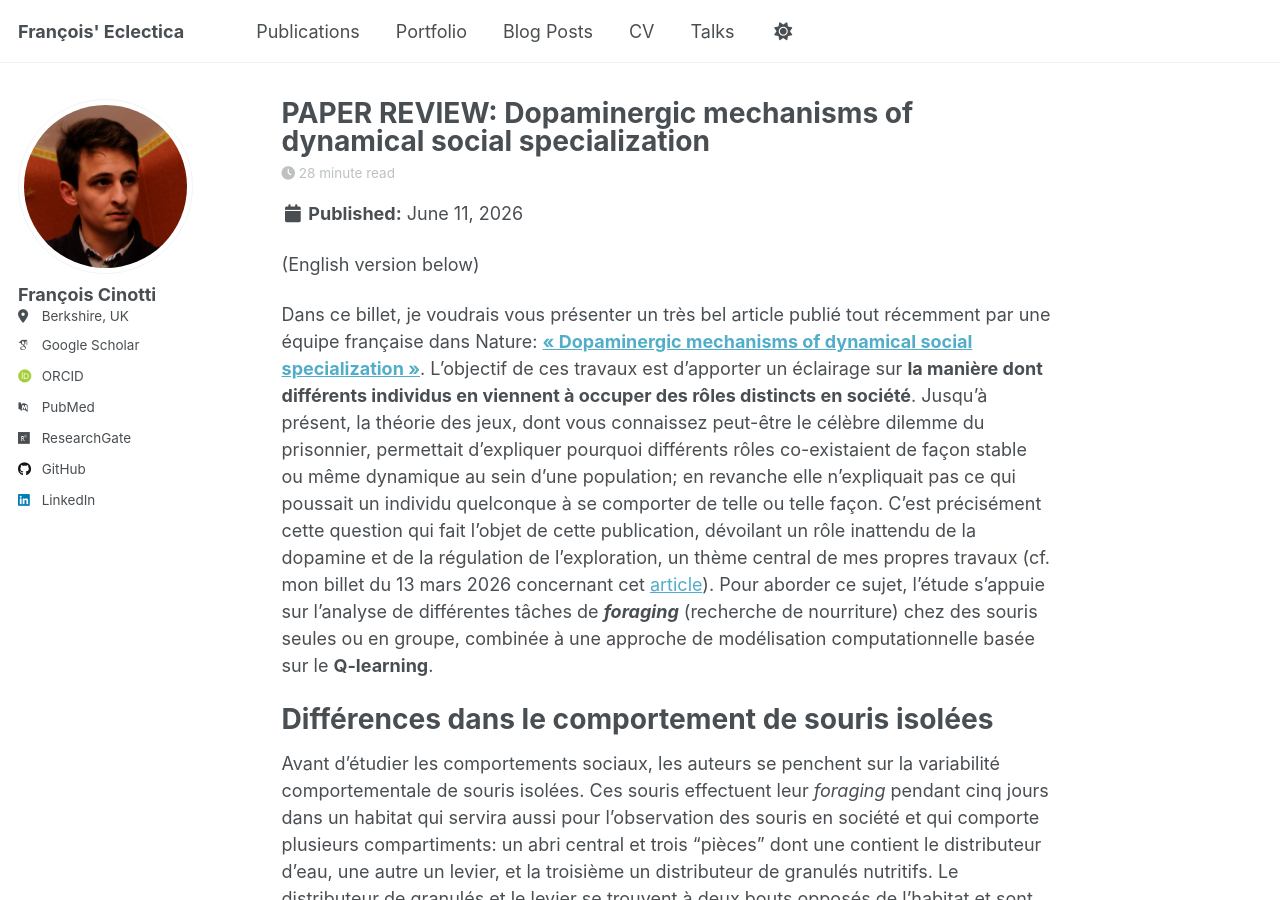
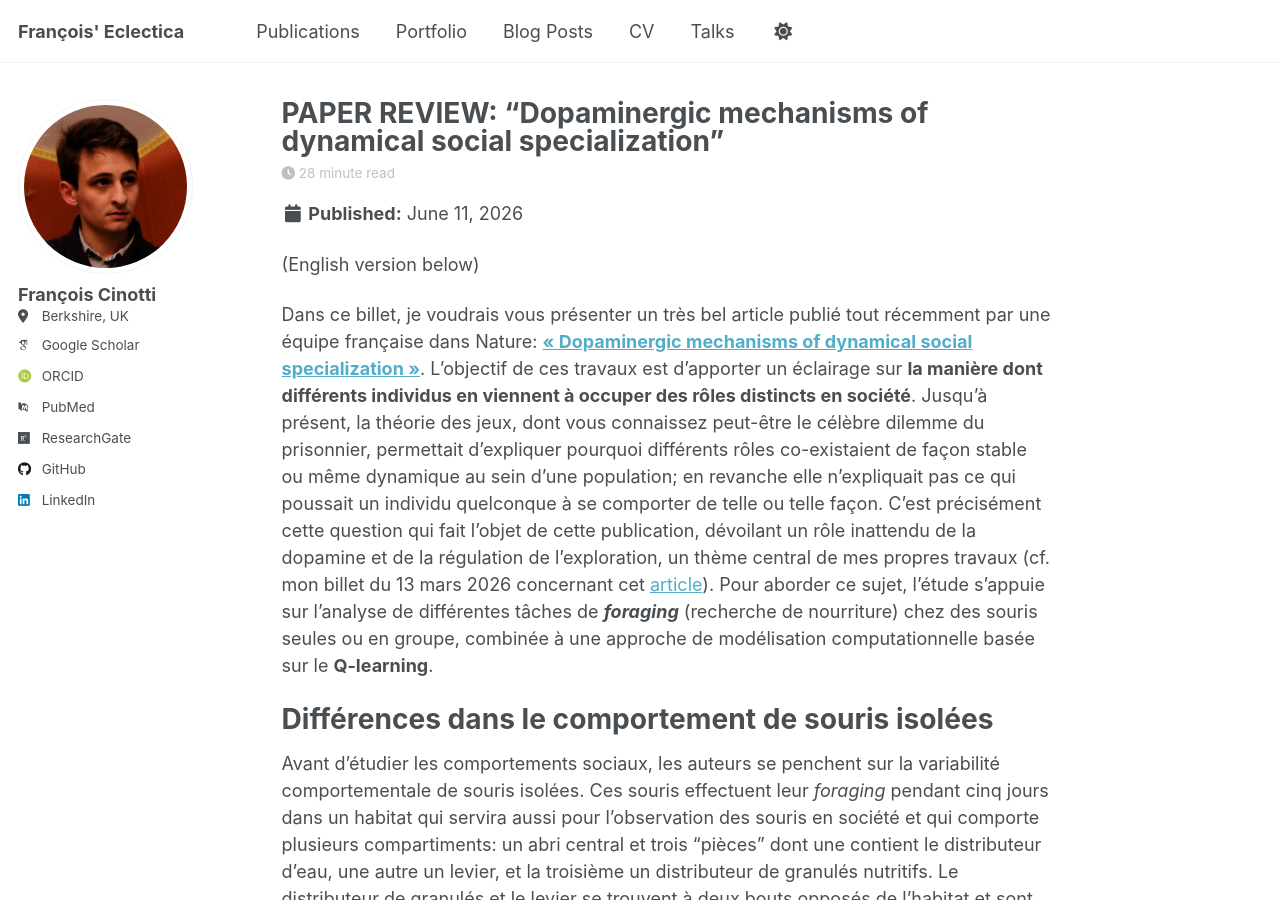
Before and after one commit to frct/frct.github.io, a Jekyll site: the page built from _posts/2026-06-11-Social_Specialization_Mechanisms.md, in a window 1280 px wide and 900 px high. Built offline with Jekyll 4.4.1, drawn with Linux system fonts in a browser that asks for light colours; some web fonts are replaced; a script that is not in the unit is left out.

```diff
--- a/_posts/2026-06-11-Social_Specialization_Mechanisms.md
+++ b/_posts/2026-06-11-Social_Specialization_Mechanisms.md
@@ -1,5 +1,5 @@
 ---
-title: 'PAPER REVIEW: Dopaminergic mechanisms of dynamical social specialization'
+title: 'PAPER REVIEW: "Dopaminergic mechanisms of dynamical social specialization"'
 date: 2026-06-11
 permalink: /_posts/2026-06-11-Social_Specialization_Mechanisms
 tags:
```
